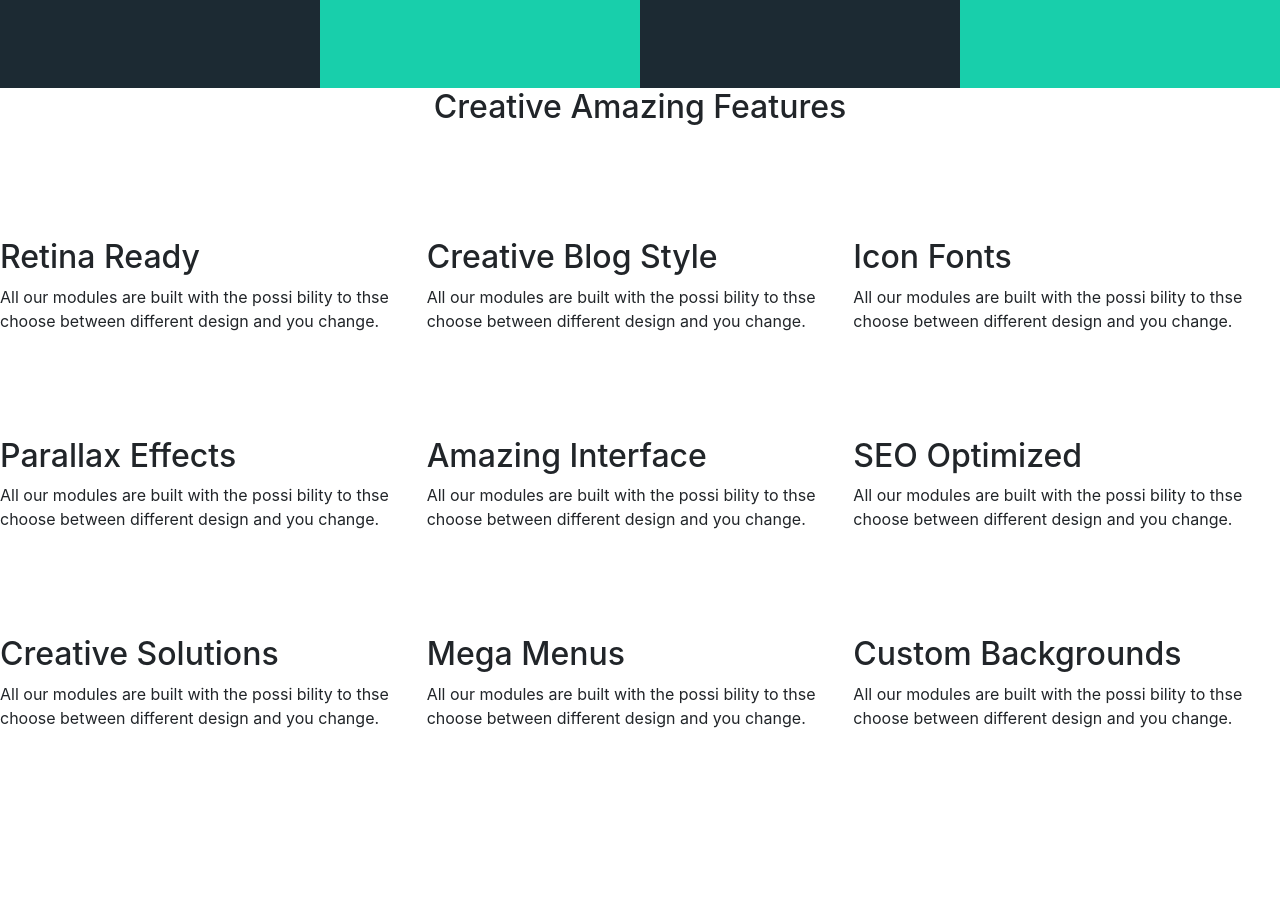
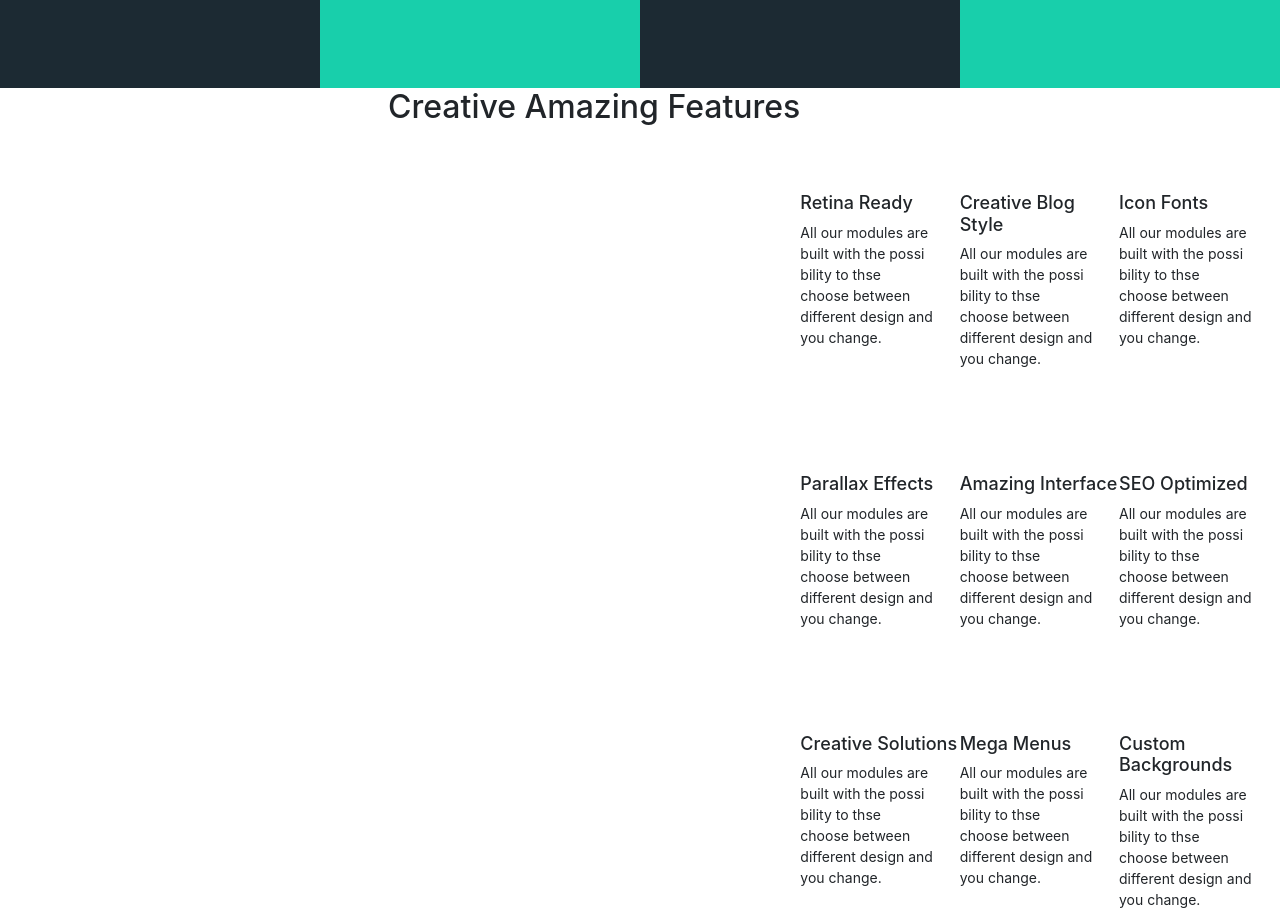
Before and after one commit to 180Tobogun/html-template, a website: page src/index.html in a window 1280 px wide. Shown: the part 1300-2219 px from the top of the page. Drawn offline with nearby package versions, Linux system fonts and the light colour scheme.

Commit message:
block 4 need css

```diff
--- a/src/css/main.css
+++ b/src/css/main.css
@@ -201,6 +201,9 @@
   align-items: center;
   height: 831px;
   flex-wrap: wrap;
+  margin-left: 388px;
+  margin-right: 414px;
+
 }
 
 
@@ -218,8 +221,13 @@
   overflow: hidden;
 / / Or flex might break list-style: none;
   padding-top: 104px;
+  font-size: 14px;
 }
 
 .Rtable--3cols > .Rtable-cell {
   width: 33.33%;
 }
+
+.font-size-text-amazing {
+  font-size: 18px;
+}
--- a/src/index.html
+++ b/src/index.html
@@ -88,41 +88,41 @@
   <div class="Rtable Rtable--3cols">
 
     <div class="Rtable-cell">
-      <h2>Retina Ready</h2>
+      <h3 class="font-size-text-amazing">Retina Ready</h3>
       All our modules are built with the possi bility to thse <br> choose between different design and you change.
     </div>
     <div class="Rtable-cell">
-      <h2>Creative Blog Style</h2>
+      <h3 class="font-size-text-amazing">Creative Blog Style</h3>
       All our modules are built with the possi bility to thse <br> choose between different design and you change.
     </div>
     <div class="Rtable-cell">
-      <h2>Icon Fonts</h2>
+      <h3 class="font-size-text-amazing">Icon Fonts</h3>
       All our modules are built with the possi bility to thse <br> choose between different design and you change.
     </div>
 
     <div class="Rtable-cell">
-      <h2>Parallax Effects</h2>
+      <h3 class="font-size-text-amazing">Parallax Effects</h3>
       All our modules are built with the possi bility to thse <br> choose between different design and you change.
     </div>
     <div class="Rtable-cell">
-      <h2>Amazing Interface</h2>
+      <h3 class="font-size-text-amazing">Amazing Interface</h3>
       All our modules are built with the possi bility to thse <br> choose between different design and you change.
     </div>
     <div class="Rtable-cell">
-      <h2>SEO Optimized</h2>
+      <h3 class="font-size-text-amazing">SEO Optimized</h3>
       All our modules are built with the possi bility to thse <br> choose between different design and you change.
     </div>
 
     <div class="Rtable-cell">
-      <h2>Creative Solutions</h2>
+      <h3 class="font-size-text-amazing">Creative Solutions</h3>
       All our modules are built with the possi bility to thse <br> choose between different design and you change.
     </div>
     <div class="Rtable-cell">
-      <h2>Mega Menus</h2>
+      <h3 class="font-size-text-amazing">Mega Menus</h3>
       All our modules are built with the possi bility to thse <br> choose between different design and you change.
     </div>
     <div class="Rtable-cell">
-      <h2>Custom Backgrounds</h2>
+      <h3 class="font-size-text-amazing">Custom Backgrounds</h3>
       All our modules are built with the possi bility to thse <br> choose between different design and you change.
     </div>
 
```
